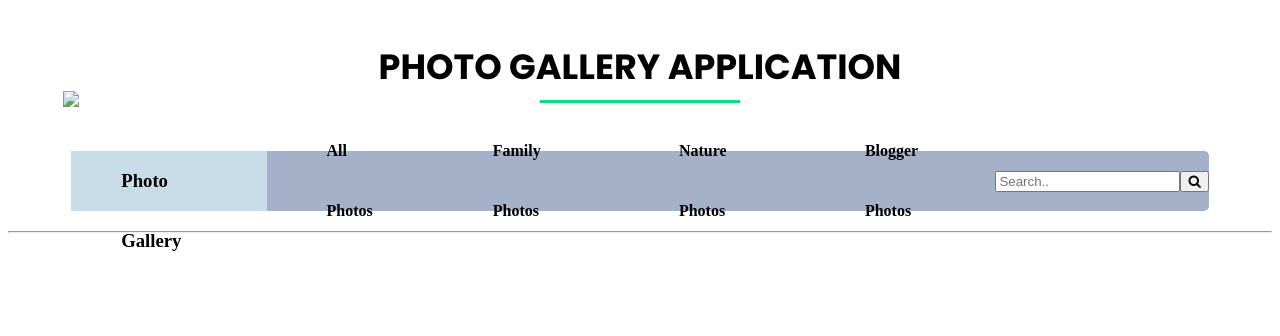
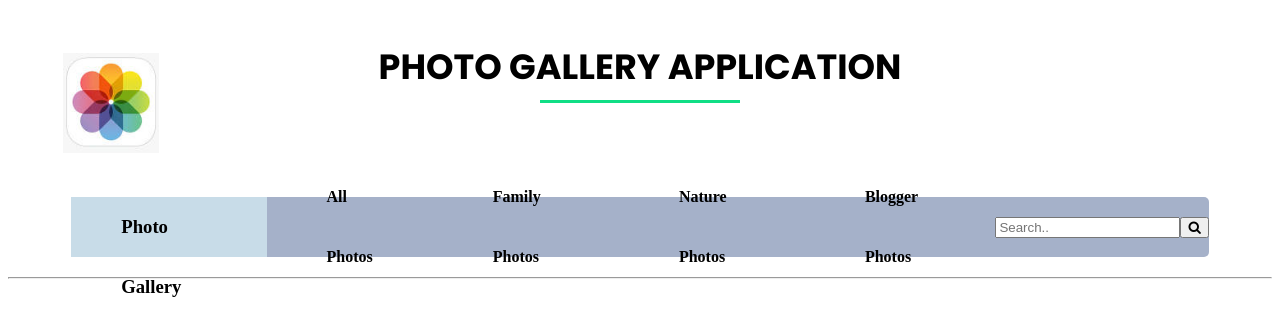
Before and after one commit to sparsh0698/sessional-assignment-2, a plain HTML site: page index.html in a window 1280 px wide. Drawn offline with Linux system fonts and the light colour scheme; files whose address does not match are found by name.

Commit message:
Update index.html

```diff
--- a/index.html
+++ b/index.html
@@ -12,7 +12,7 @@
 
     <div class="container">
         <h1>PHOTO GALLERY APPLICATION</h1>
-        <img src="C:\sessional assignment 2\assests\images.jpg">
+        <img src="C:\sessional assignment 2\assests\img.jpg">
         <div class="top-content">
             <h3><b>Photo Gallery</b></h3>
             <a href="#allphotos"><label for="check_1">All Photos</label></a>
```
